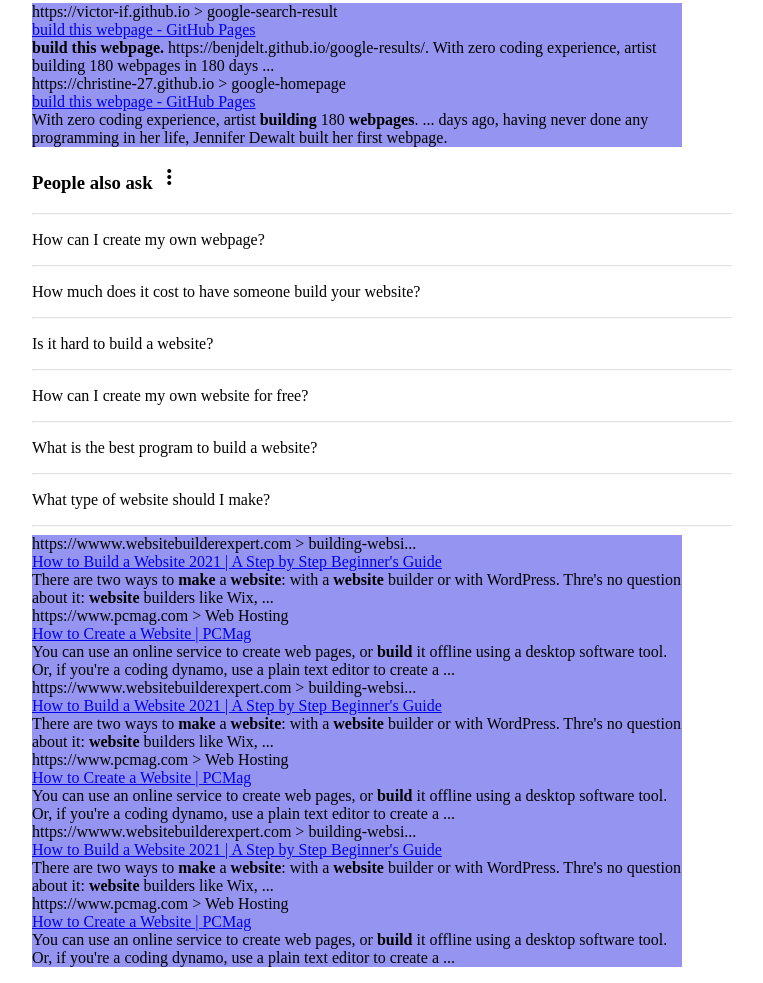
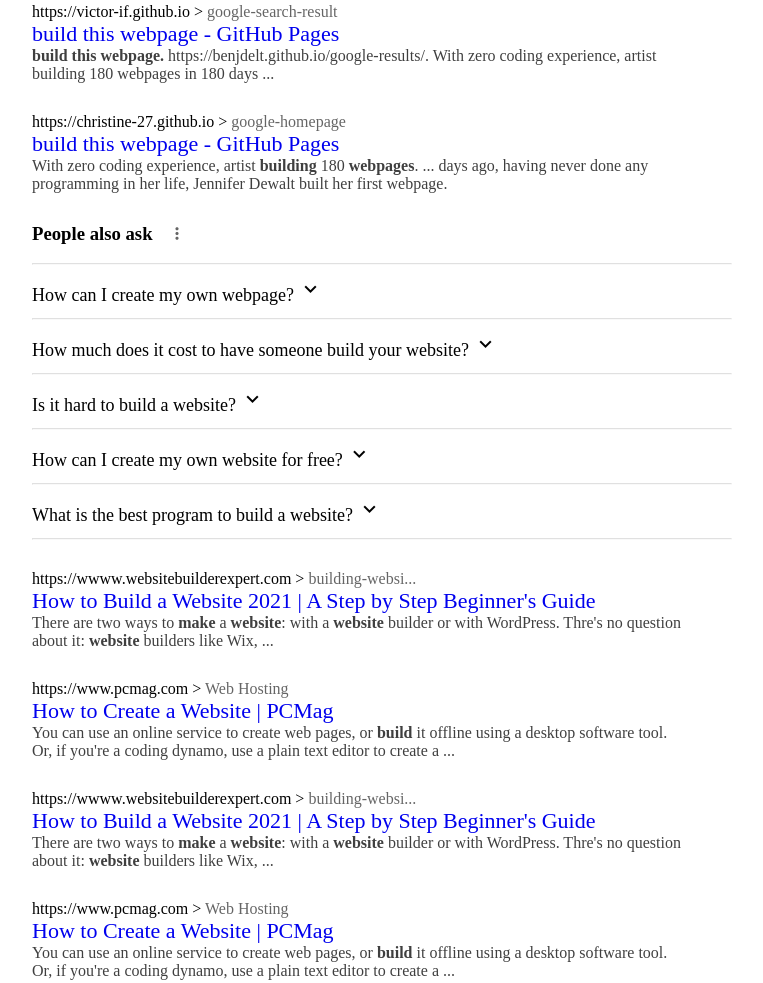
Before and after one commit to kinhsiz/google-src-result-pg, a plain HTML site: page index.html in a window 1280 px wide. Shown: the part 175-1158 px from the top of the page, without its empty margins (206-969 px from the left). Drawn offline with Linux system fonts and the light colour scheme.

Commit message:
keep working on result box

```diff
--- a/index.html
+++ b/index.html
@@ -63,27 +63,29 @@
             </div>
         </div>
     </div>
+
     <hr id="line">
+
     <div id="result-container">
-        <div>
+        <div class="box">
             <div>
                 https://victor-if.github.io &gt; <span>google-search-result</span>
             </div>
             <div>
-                <a href="#">build this webpage - GitHub Pages</a>
+                <a href="#" class="box-link">build this webpage - GitHub Pages</a>
             </div>
-            <div>
+            <div class="desc">
                 <strong>build this webpage.</strong> https://benjdelt.github.io/google-results/. With zero coding experience, artist building 180 webpages in 180 days ...
             </div>
         </div>
-        <div>
+        <div class="box">
             <div>
                 https://christine-27.github.io &gt; <span>google-homepage</span>
             </div>
             <div>
-                <a href="#">build this webpage - GitHub Pages</a>
+                <a href="#" class="box-link">build this webpage - GitHub Pages</a>
             </div>
-            <div>
+            <div class="desc">
                 With zero coding experience, artist <strong>building</strong> 180 <strong>webpages</strong>. ... days ago, having never done any programming in her life, Jennifer Dewalt built her first webpage.
             </div>
         </div>
@@ -91,88 +93,106 @@
     <div id="people-ask-box">
         <h3>People also ask <span class="material-icons"> more_vert</span></h3>
         <hr>
-        <p>How can I create my own webpage?</p>
+        <p>How can I create my own webpage?
+            <span class="material-icons">
+                keyboard_arrow_down
+                </span>
+        </p>
         <hr>
-        <p>How much does it cost to have someone build your website?</p>
+        <p>How much does it cost to have someone build your website?
+            <span class="material-icons">
+                keyboard_arrow_down
+                </span>
+        </p>
         <hr>
-        <p>Is it hard to build a website?</p>
+        <p>Is it hard to build a website?
+            <span class="material-icons">
+                keyboard_arrow_down
+                </span>
+        </p>
         <hr>
-        <p>How can I create my own website for free?</p>
+        <p>How can I create my own website for free?
+            <span class="material-icons">
+                keyboard_arrow_down
+                </span>
+        </p>
         <hr>
-        <p>What is the best program to build a website?</p>
-        <hr>
-        <p>What type of website should I make?</p>
+        <p>What is the best program to build a website?
+            <span class="material-icons">
+                keyboard_arrow_down
+                </span>
+        </p>
         <hr>
     </div>
     <div id="result-container">
-        <div>
+        <div class="box">
             <div>
                 https://wwww.websitebuilderexpert.com &gt; <span>building-websi...</span>
             </div>
             <div>
-            <a href="#">How to Build a Website 2021 | A Step by Step Beginner's Guide</a>
+                <a href="#" class="box-link">How to Build a Website 2021 | A Step by Step Beginner's Guide</a>
             </div>
-        <div>
+            <div class="desc">
                 There are two ways to <strong>make</strong> a <strong>website</strong>: with a <strong>website</strong>
                 builder or with WordPress. Thre's no question about it: <strong>website</strong> builders like Wix, ...
             </div>
         </div>
-    <div>
+        <div class="box">
             <div>
                 https://www.pcmag.com &gt; <span>Web Hosting</span>
             </div>
             <div>
-            <a href="#">How to Create a Website | PCMag</a>
+                <a href="#" class="box-link">How to Create a Website | PCMag</a>
             </div>
-        <div>
+            <div class="desc">
                 You can use an online service to create web pages, or <strong>build</strong> it offline using a desktop software tool.
                 Or, if you're a coding dynamo, use a plain text editor to create a ...
             </div>
          </div>
-        <div>
+        <div class="box">
             <div>
                 https://wwww.websitebuilderexpert.com &gt; <span>building-websi...</span>
             </div>
             <div>
-                <a href="#">How to Build a Website 2021 | A Step by Step Beginner's Guide</a>
+                <a href="#" class="box-link">How to Build a Website 2021 | A Step by Step Beginner's Guide</a>
             </div>
-            <div>
+            <div class="desc">
                 There are two ways to <strong>make</strong> a <strong>website</strong>: with a <strong>website</strong>
                 builder or with WordPress. Thre's no question about it: <strong>website</strong> builders like Wix, ...
             </div>
         </div>
-        <div>
+        <div class="box">
             <div>
                 https://www.pcmag.com &gt; <span>Web Hosting</span>
             </div>
             <div>
-                <a href="#">How to Create a Website | PCMag</a>
+                <a href="#" class="box-link">How to Create a Website | PCMag</a>
             </div>
-            <div>
+            <div class="desc">
                 You can use an online service to create web pages, or <strong>build</strong> it offline using a desktop software tool.
                  Or, if you're a coding dynamo, use a plain text editor to create a ...
             </div>
         </div>
-        <div>
+        <div class="box">
             <div>
                 https://wwww.websitebuilderexpert.com &gt; <span>building-websi...</span>
             </div>
             <div>
-                <a href="#">How to Build a Website 2021 | A Step by Step Beginner's Guide</a>
+                <a href="#" class="box-link">How to Build a Website 2021 | A Step by Step Beginner's Guide</a>
             </div>
-            <div>
+            <div class="desc">
                 There are two ways to <strong>make</strong> a <strong>website</strong>: with a <strong>website</strong>
                 builder or with WordPress. Thre's no question about it: <strong>website</strong> builders like Wix, ...
             </div>
         </div>
-        <div>
+        <div class="box">
             <div>
                 https://www.pcmag.com &gt; <span>Web Hosting</span>
             </div>
             <div>
-                <a href="#">How to Create a Website | PCMag</a>
+                <a href="#" class="box-link">How to Create a Website | PCMag</a>
             </div>
-            <div>
+            <div class="desc">
                 You can use an online service to create web pages, or <strong>build</strong> it offline using a desktop software tool.
                  Or, if you're a coding dynamo, use a plain text editor to create a ...
             </div>
--- a/style.css
+++ b/style.css
@@ -106,11 +106,34 @@ search box inside*/
 /***************RESULT CONTAINER STARTS**************/
 #result-container {
     width: 650px;
-    background-color: rgb(149, 149, 241);
+}
+
+#result-container .box {
+    margin-bottom: 30px;;
+}
+
+#result-container .box-link {
+    font-size: 22px;
+    text-decoration: none;
 }
 
 #people-ask-box {
     width: 700px;
+    margin-bottom: 30px;
+}
+#people-ask-box h3 {
+    display: flex;
+    align-items: center;
+}
+#people-ask-box h3 span {
+    margin-left: 15px;
+    opacity: .6;
+    font-size: 19px;
+}
+
+#people-ask-box p {
+    font-size: 18px;
+    margin: 12px 0;
 }
 
 #people-ask-box hr {
@@ -121,4 +144,11 @@ search box inside*/
     position: relative;
     left: 230px;
 }
+
+.box span {
+    opacity: .6;
+}
+.box .desc {
+    opacity: .75;
+}
 /***************RESULT CONTAINER ENDS****************/
```
Lines whose indentation alone changed are shown as unchanged.
